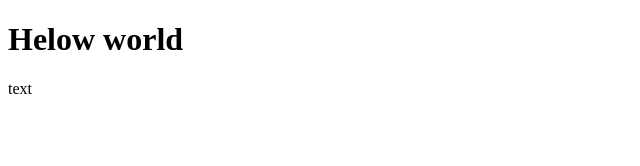
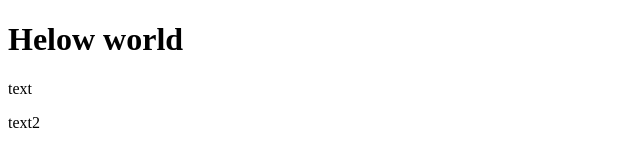
Before and after one commit to SuertoMark24/git-one, a plain HTML site: page index.html in a window 1280 px wide. Shown: the full height of the page, 0-640 px from the left. Drawn offline with Linux system fonts and the light colour scheme.

Commit message:
push cm 3

```diff
--- a/index.html
+++ b/index.html
@@ -9,6 +9,6 @@
 </head>
 <body>
     <h1>Helow world</h1>
-    <p>text</p>
+    <p>text</p> <p>text2</p>
 </body>
 </html>
```
